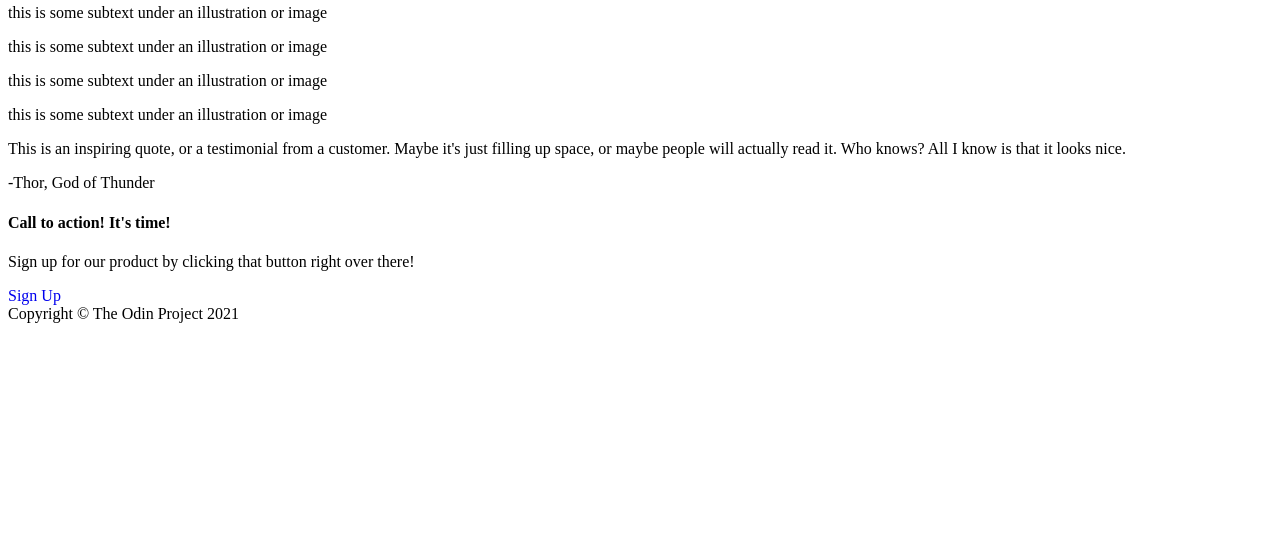
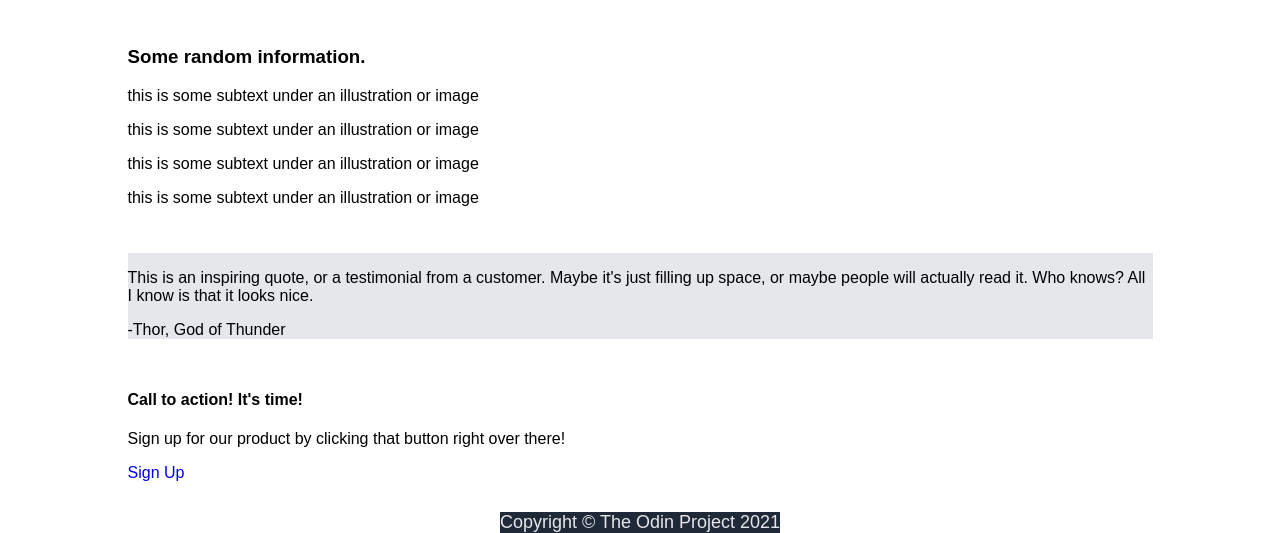
Before and after one commit to artemchepak/top_foundation_project02_landing_page, a plain HTML site: page index.html in a window 1280 px wide. Shown: the part 267-800 px from the top of the page. Drawn offline with Linux system fonts and the light colour scheme.

Commit message:
add some css

```diff
--- a/src/styles/main.css
+++ b/src/styles/main.css
@@ -1,14 +1,52 @@
-
-*{
+* {
   box-sizing: border-box;
 }
-  a{
+
+a {
   text-decoration: none;
   display: inline-block;
 }
+
+a:link,
+a:visited {
+  text-decoration: none;
+}
+
 ul,
-  li{
+li {
   list-style: none;
   margin: 0;
   padding: 0;
 }
+
+body {
+  margin: 0;
+  padding: 0;
+  font-family: Arial, Helvetica, sans-serif;
+}
+
+.wrapper {
+  display: flex;
+  flex-direction: column;
+  align-items: center;
+  min-height: 100vh;
+  justify-content: space-between;
+}
+
+.section-wrapper {
+  width: 1025px;
+}
+
+.header, .top-section, .footer {
+  background-color: #1F2937;
+  color: #e5e7eb;
+  font-size: 18px;
+}
+
+.gallery-section, .action-section {
+  background-color: #ffffff;
+}
+
+.quote-section {
+  background-color: #e5e7eb;
+}
```
Lines whose indentation alone changed are shown as unchanged.
